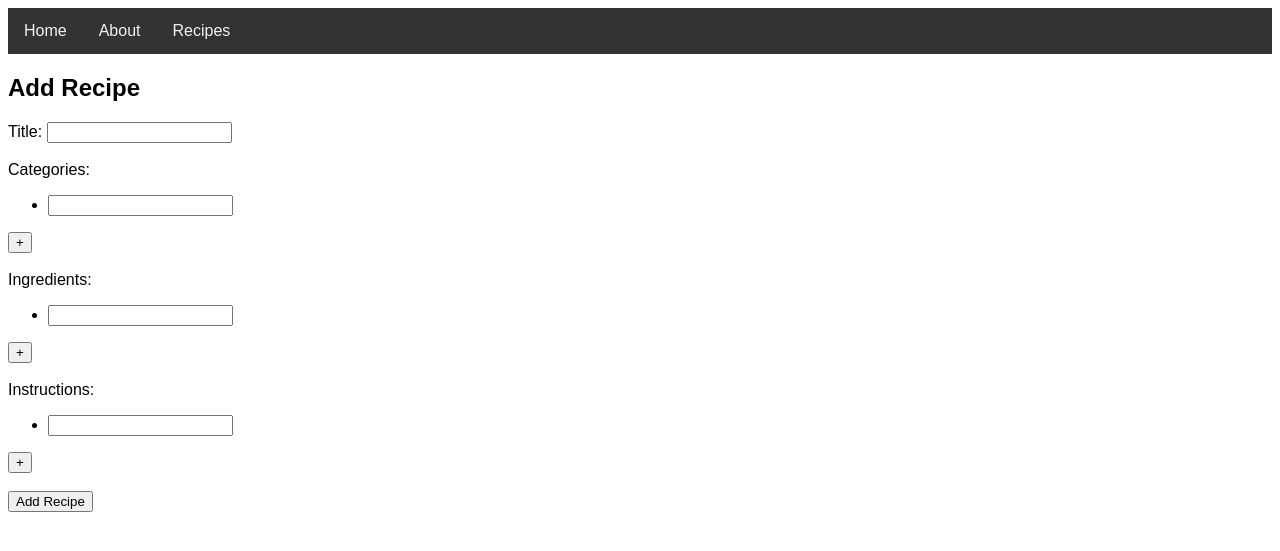
After one commit to AltTabLife/CookBookServer, a Flask app: page /add_custom_recipe in a window 1280 px wide. The commit adds this page. Shown: the top 551 px of the page. Run offline with Flask 3, Linux system fonts and the light colour scheme.

Commit message:
added working nav bar and custom recipe page

```diff
--- a/src/RecipeSearch.py
+++ b/src/RecipeSearch.py
@@ -41,3 +41,23 @@ def dynamic_route(selected_link):
         "instructions": json_data["instructions"]
     }
     return render_template('recipe_searching/recipe_display.html', recipe_name=recipe_title, recipe_data=recipe_data)
+
+@bp.route('/add_custom_recipe')
+def add_custom_recipe():
+    return render_template('recipe_searching/add_custom_recipe.html')
+
+@bp.route('/acr', methods=['POST'])
+def acr():
+
+    recipe_data = request.json
+
+    if not book.check_recipe_existence(recipe_title=recipe_data['title']):
+        book.add_recipe(
+            category_title=recipe_data['categories'],
+            recipe_title=recipe_data['title'],
+            ingredients_array=recipe_data['ingredients'],
+            instructions_array=recipe_data['instructions']
+            )
+        return "Recipe Added Successfully", 200
+    else:
+        return "Recipe Already Exists", 409
--- a/src/templates/base.html
+++ b/src/templates/base.html
@@ -6,9 +6,80 @@
         <title>{% block title %}{%endblock%}</title>
         <meta name="description" content="digital cookbook">
         <meta name="viewport" content="width=device-width, initial-scale=1">
+        <style>
+            body {
+                font-family: Arial, sans-serif;
+            }
 
+            nav {
+                background-color: #333;
+                overflow: hidden;
+            }
+
+            nav a {
+                float: left;
+                display: block;
+                color: #f2f2f2;
+                text-align: center;
+                padding: 14px 16px;
+                text-decoration: none;
+            }
+
+            nav a:hover {
+                background-color: #ddd;
+                color: black;
+            }
+
+            .dropdown {
+                float: left;
+                overflow: hidden;
+            }
+
+            .dropdown:hover .dropbtn {
+                background-color: #555;
+            }
+
+            .dropdown-content {
+                display: none;
+                position: absolute;
+                background-color: #f9f9f9;
+                min-width: 160px;
+                box-shadow: 0px 8px 16px 0px rgba(0,0,0,0.2);
+                z-index: 1;
+            }
+
+            .dropdown-content a {
+                float: none;
+                color: black;
+                padding: 12px 16px;
+                text-decoration: none;
+                display: block;
+                text-align: left;
+            }
+
+            .dropdown-content a:hover {
+                background-color: #ddd;
+            }
+
+            .dropdown:hover .dropdown-content {
+                display: block;
+            }
+        </style>
     </head>
     <body>
+
+        <nav>
+            <a href="#home">Home</a>
+            <a href="#about">About</a>
+
+            <div class="dropdown">
+                <a class="dropbtn" href="#">Recipes</a>
+                <div class="dropdown-content">
+                    <a href="{{ url_for('RecipeSearch.search_landing_page') }}">Search Recipes</a>
+                    <a href="{{ url_for('RecipeSearch.add_custom_recipe') }}">Add Custom Recipe</a>
+                </div>
+            </div>
+        </nav>
 
         <div class="main_container">
             {% block main_container %}{% endblock %}
--- /dev/null
+++ b/src/templates/recipe_searching/add_custom_recipe.html
@@ -0,0 +1,87 @@
+{% extends 'base.html' %}
+
+{% block title %}Add Recipe {% endblock %}
+
+
+{% block main_container %}
+<body>
+
+    <h2>Add Recipe</h2>
+
+    <form id="recipeForm">
+        <label for="title">Title:</label>
+        <input type="text" id="title" name="title" required><br><br>
+
+        <div id="category_container">
+            <label>Categories:</label>
+            <ul id="categoryList">
+                <li><input type="text" name="categories[]" required></li>
+            </ul>
+            <button type="button" onclick="addInput('categoryList')">+</button>
+        </div><br>
+
+        <div id="ingredients_container">
+            <label>Ingredients:</label>
+            <ul id="ingredientsList">
+                <li><input type="text" name="ingredients[]" required></li>
+            </ul>
+            <button type="button" onclick="addInput('ingredientsList')">+</button>
+        </div><br>
+
+        <div id="instructions_container">
+            <label>Instructions:</label>
+            <ul id="instructionsList">
+                <li><input type="text" name="instructions[]" required></li>
+            </ul>
+            <button type="button" onclick="addInput('instructionsList')">+</button>
+        </div><br>
+
+        <button type="button" onclick="addRecipe()">Add Recipe</button>
+
+        <div id="messageContainer"></div>
+    </form>
+
+<script>
+    function addInput(containerId) {
+        const container = document.getElementById(containerId);
+        const newInput = document.createElement('li');
+        newInput.innerHTML = '<input type="text" name="' + containerId.slice(0, -4) + '[]" required>';
+        container.appendChild(newInput);
+    }
+
+    function addRecipe() {
+        const title = document.getElementById('title').value;
+        const categories = Array.from(document.getElementsByName('categories[]'), input => input.value);
+        const ingredients = Array.from(document.getElementsByName('ingredients[]'), input => input.value);
+        const instructions = Array.from(document.getElementsByName('instructions[]'), input => input.value);
+
+        const recipe = {
+            title: title,
+            categories: categories,
+            ingredients: ingredients,
+            instructions: instructions
+        };
+
+        // Make an AJAX request to your Flask backend
+        const xhr = new XMLHttpRequest();
+        xhr.open('POST', '/acr', true);
+        xhr.setRequestHeader('Content-Type', 'application/json');
+        xhr.onreadystatechange = function () {
+            if (xhr.readyState == 4) {
+                const messageContainer = document.getElementById('messageContainer');
+                if (xhr.status == 200) {
+                    messageContainer.innerHTML = '<p style="color: green;">Recipe Added Successfully</p>';
+                } else {
+                    messageContainer.innerHTML = '<p style="color: red;">Recipe Addition Failed</p>';
+                }
+            }
+        };
+        xhr.send(JSON.stringify(recipe));
+        console.log(JSON.stringify(recipe));
+        // Optionally, you can clear the form after submission
+        document.getElementById('recipeForm').reset();
+    }
+</script>
+</body>
+
+{% endblock %}
```
Also changed, not shown: src/templates/landing_page.html (+1 -6 lines).
